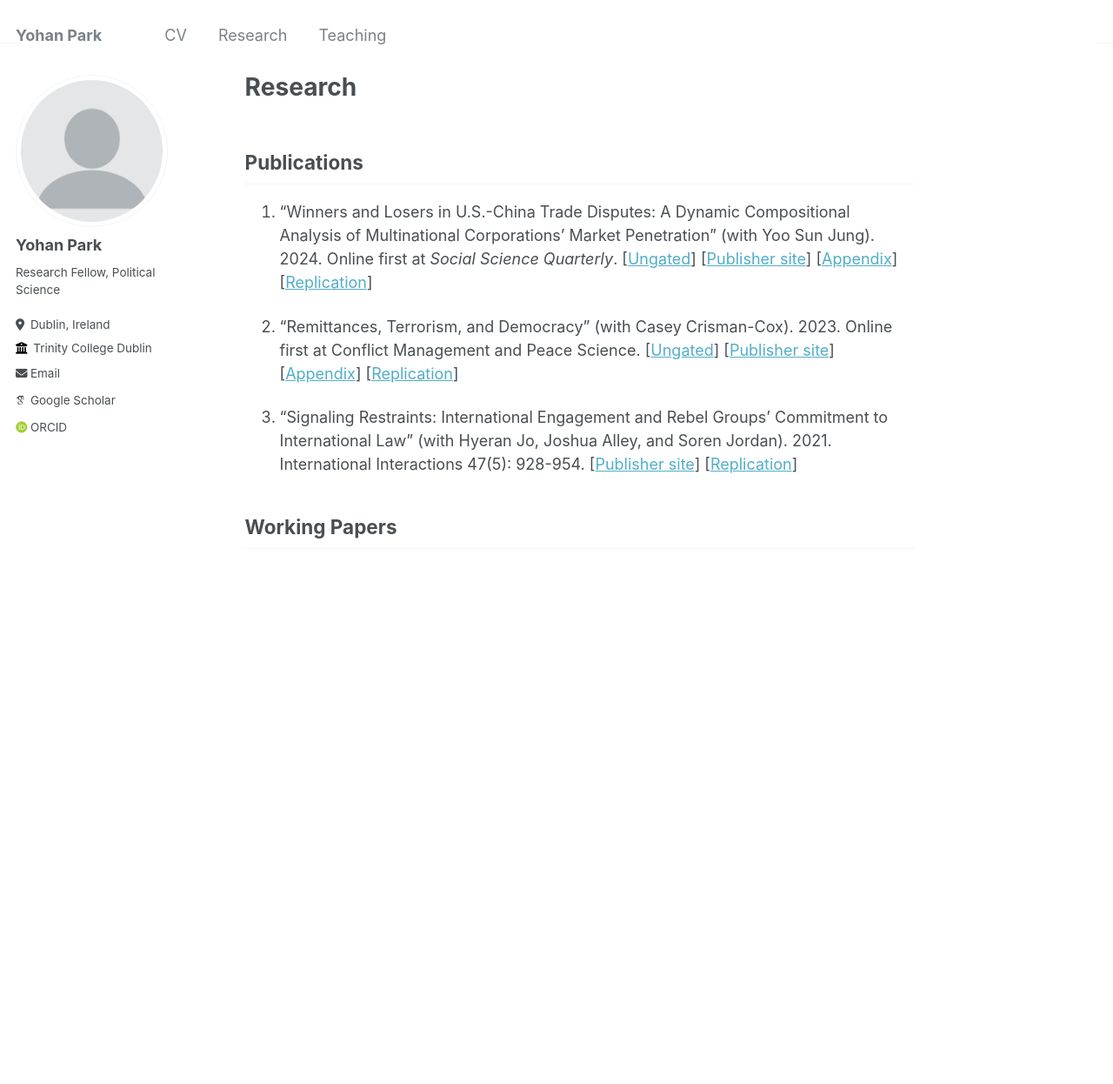
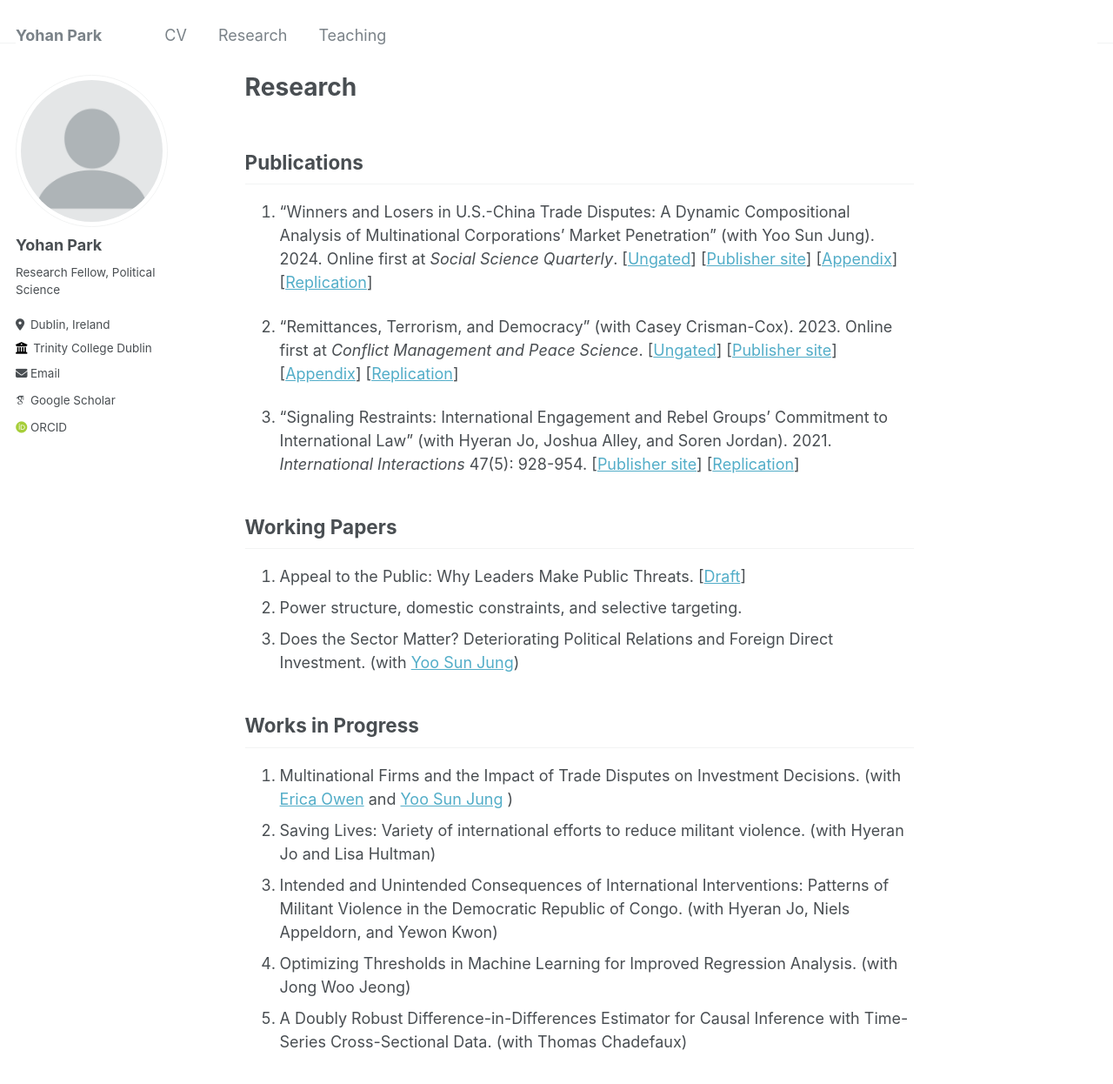
Before and after one commit to yohanpark23/yohanpark23.github.io, a Jekyll site: the page built from _pages/research.md, in a window 1280 px wide and 1400 px high. Shown: the top 1246 px of the window at 87% size. Built offline with Jekyll 4.4.1, drawn with Linux system fonts in a browser that asks for light colours; some web fonts are replaced.

Commit message:
Update research.md

```diff
--- a/_pages/research.md
+++ b/_pages/research.md
@@ -8,9 +8,22 @@ author_profile: true
 
 1. “Winners and Losers in U.S.-China Trade Disputes: A Dynamic Compositional Analysis of Multinational Corporations’ Market Penetration” (with Yoo Sun Jung). 2024. Online first at *Social Science Quarterly*. [[Ungated](/files/papers/JungPark_ssq2024_ungated.pdf){:target="_blank"}] [[Publisher site](http://doi.org/10.1111/ssqu.13362){:target="_blank"}] [[Appendix](/files/papers/jp_ssq_sm.pdf){:target="_blank"}] [[Replication](/files/replication/JP_ssq_replication.zip){:target="_blank"}]
 
-2. “Remittances, Terrorism, and Democracy” (with Casey Crisman-Cox). 2023. Online first at Conflict Management and Peace Science.  [[Ungated](/files/papers/remittances.pdf){:target="_blank"}] [[Publisher site](https://journals.sagepub.com/doi/10.1177/07388942231207029){:target="_blank"}] [[Appendix](/files/papers/SIremittances.pdf){:target="_blank"}] [[Replication](https://github.com/ccrismancox/CMPS_remittances){:target="_blank"}]
+2. “Remittances, Terrorism, and Democracy” (with Casey Crisman-Cox). 2023. Online first at *Conflict Management and Peace Science*.  [[Ungated](/files/papers/remittances.pdf){:target="_blank"}] [[Publisher site](https://journals.sagepub.com/doi/10.1177/07388942231207029){:target="_blank"}] [[Appendix](/files/papers/SIremittances.pdf){:target="_blank"}] [[Replication](https://github.com/ccrismancox/CMPS_remittances){:target="_blank"}]
 
-3. “Signaling Restraints: International Engagement and Rebel Groups’ Commitment to International Law” (with Hyeran Jo, Joshua Alley, and Soren Jordan). 2021. International Interactions 47(5): 928-954. [[Publisher site](https://www.tandfonline.com/doi/full/10.1080/03050629.2020.1814761){:target="_blank"}] [[Replication](https://www.dropbox.com/s/8924t547gyxmgfo/rebel_commitment_replication.zip?dl=0){:target="_blank"}]
+3. “Signaling Restraints: International Engagement and Rebel Groups’ Commitment to International Law” (with Hyeran Jo, Joshua Alley, and Soren Jordan). 2021. *International Interactions* 47(5): 928-954. [[Publisher site](https://www.tandfonline.com/doi/full/10.1080/03050629.2020.1814761){:target="_blank"}] [[Replication](https://www.dropbox.com/s/8924t547gyxmgfo/rebel_commitment_replication.zip?dl=0){:target="_blank"}]
 
 
 ## Working Papers
+
+1. Appeal to the Public: Why Leaders Make Public Threats.  [[Draft](https://www.dropbox.com/s/3tw534b6gta1f2i/Park_Yohan_Writingsample_public_concerns.pdf?dl=0){:target="_blank"}]
+2. Power structure, domestic constraints, and selective targeting.
+3. Does the Sector Matter? Deteriorating Political Relations and Foreign Direct Investment. (with [Yoo Sun Jung](https://www.yoosunjung.com/){:target="_blank"})
+
+
+## Works in Progress
+
+1. Multinational Firms and the Impact of Trade Disputes on Investment Decisions. (with [Erica Owen](https://sites.google.com/view/erica-owen){:target="_blank"} and [Yoo Sun Jung](https://www.yoosunjung.com){:target="_blank"} )
+2. Saving Lives: Variety of international efforts to reduce militant violence. (with Hyeran Jo and Lisa Hultman)
+3. Intended and Unintended Consequences of International Interventions: Patterns of Militant Violence in the Democratic Republic of Congo. (with Hyeran Jo, Niels Appeldorn, and Yewon Kwon)
+4. Optimizing Thresholds in Machine Learning for Improved Regression Analysis. (with Jong Woo Jeong)
+5. A Doubly Robust Difference-in-Differences Estimator for Causal Inference with Time-Series Cross-Sectional Data. (with Thomas Chadefaux)
```
